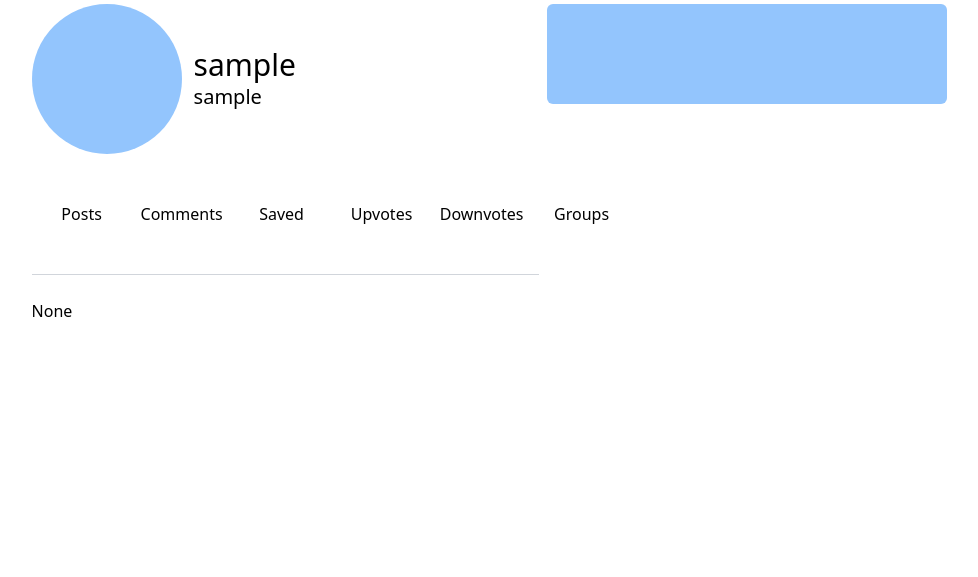
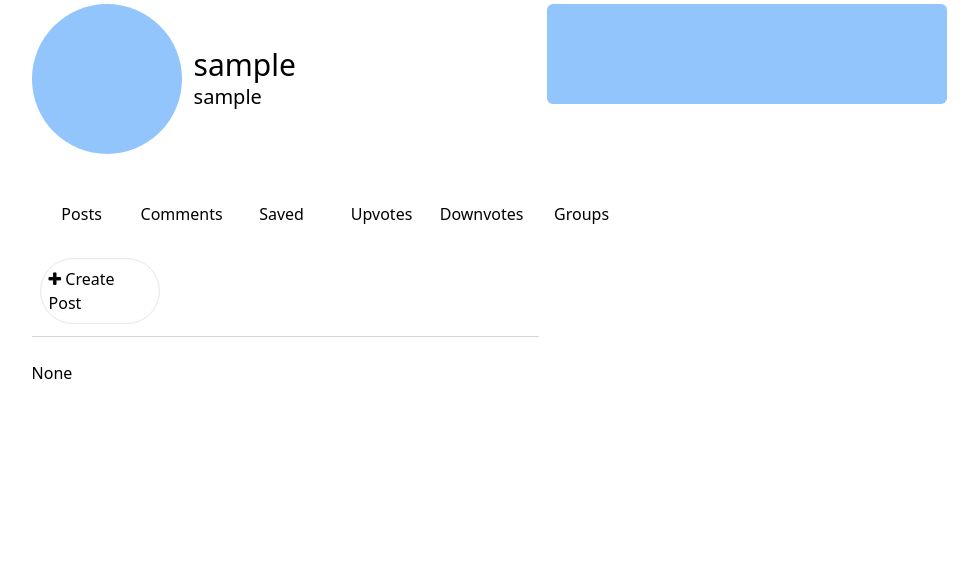
Before and after one commit to Badymits/django-postbook, a Django app: page /auth/user/1/1/ in a window 1280 px wide. Shown: the part 76-653 px from the top of the page, without its empty margins (226-1204 px from the left). Run offline with Django 5.2, Linux system fonts and the light colour scheme; the visitor is signed in with stand-in values (Sample User, id 1); data comes from the database, SQL or seed files in the repository; some libraries are stand-ins or nearby versions.

Commit message:
added conditional styling to li elements. added create post btn

```diff
--- a/postbook/accounts/templates/accounts/profile_page.html
+++ b/postbook/accounts/templates/accounts/profile_page.html
@@ -12,8 +12,8 @@
                 </div>
 
             </div>
-            <div class=" mt-10 w-full border-b-[1px] border-gray-300 pb-10" id="">
-                <ul class="flex justify-between items-center h-[40px]" id="profile_menu">
+            <div class=" mt-10 w-full border-b-[1px] border-gray-300 pb-3" id="">
+                <ul class="flex {% if request.user == user %} justify-between {% else %} justify-start {% endif %} items-center h-[40px]" id="profile_menu">
 
                     <a href="{% url 'user' user.id 'posts' %}" data-profile-tab="posts" id="tab_a_elem">
                         <li data-profile-tab="posts"
@@ -31,7 +31,8 @@
                             Comments
                         </li>
                     </a>
-
+                    <!-- these contents are only available for the logged in user -->
+                    {% if request.user == user %}
                         <a href="{% url 'user' user.id 'saved' %}" data-profile-tab="saved" id="tab_a_elem">
                             <li data-profile-tab="saved"
                                 class="w-[100px] text-center cursor-pointer hover:underline {% if '/saved/' in request.path %} active-tab {% endif %}"
@@ -57,7 +58,7 @@
                                 Downvotes
                             </li>
                         </a>
-
+                    {% endif %}
 
                     <a href="{% url 'user' user.id 'groups' %}" data-profile-tab="groups" id="tab_a_elem">
                         <li data-profile-tab="groups"
@@ -68,6 +69,15 @@
                     </a>
 
                 </ul>
+
+                {% if request.user == user %}
+                    <a href="{% url 'create-post' %}" class="ml-2 mt-6 border-[1px] block hover:border-gray-400 rounded-full p-2 font-normal w-[120px]">
+                        <i class="fa fa-plus" aria-hidden="true" class="mr-2"></i>
+
+
+                        Create Post
+                    </a>
+                {% endif %}
             </div>
 
             <div class="mt-6" id="profile_content" onload="">
```
Lines whose indentation alone changed are shown as unchanged.
